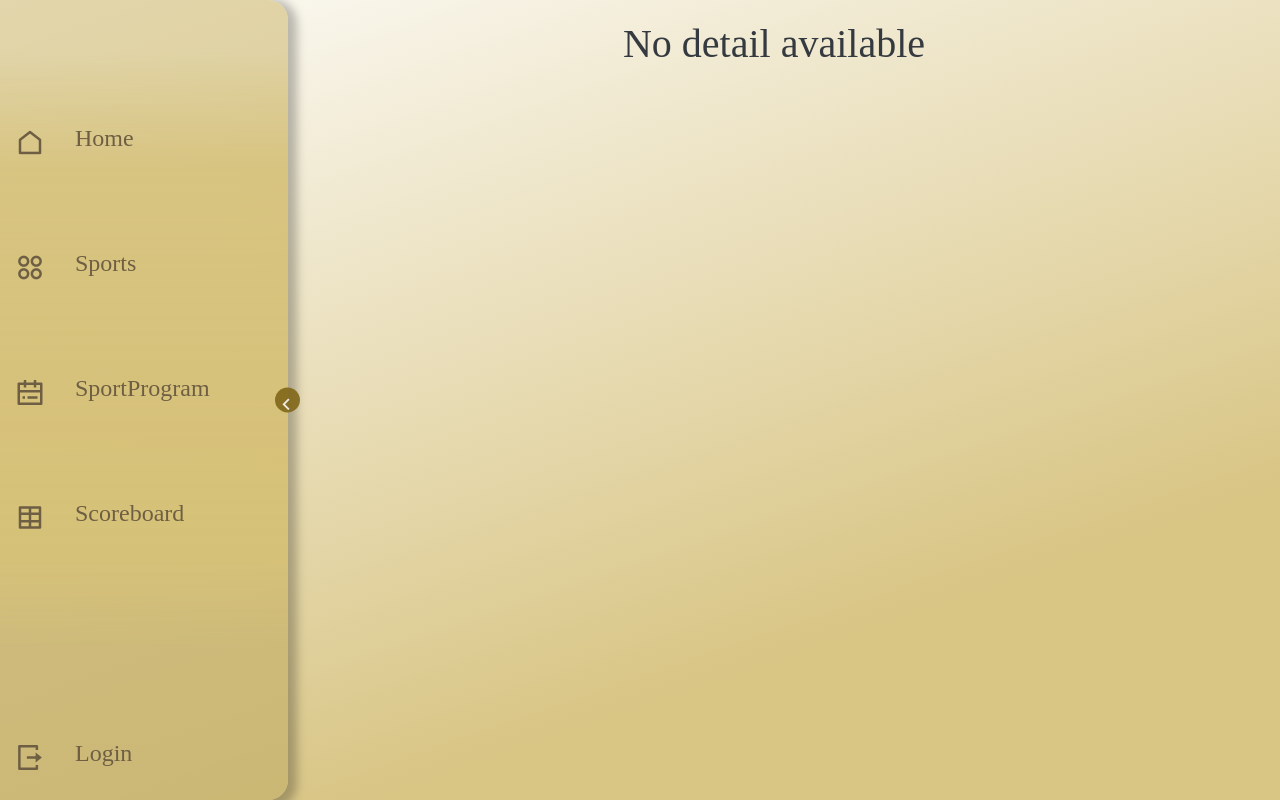
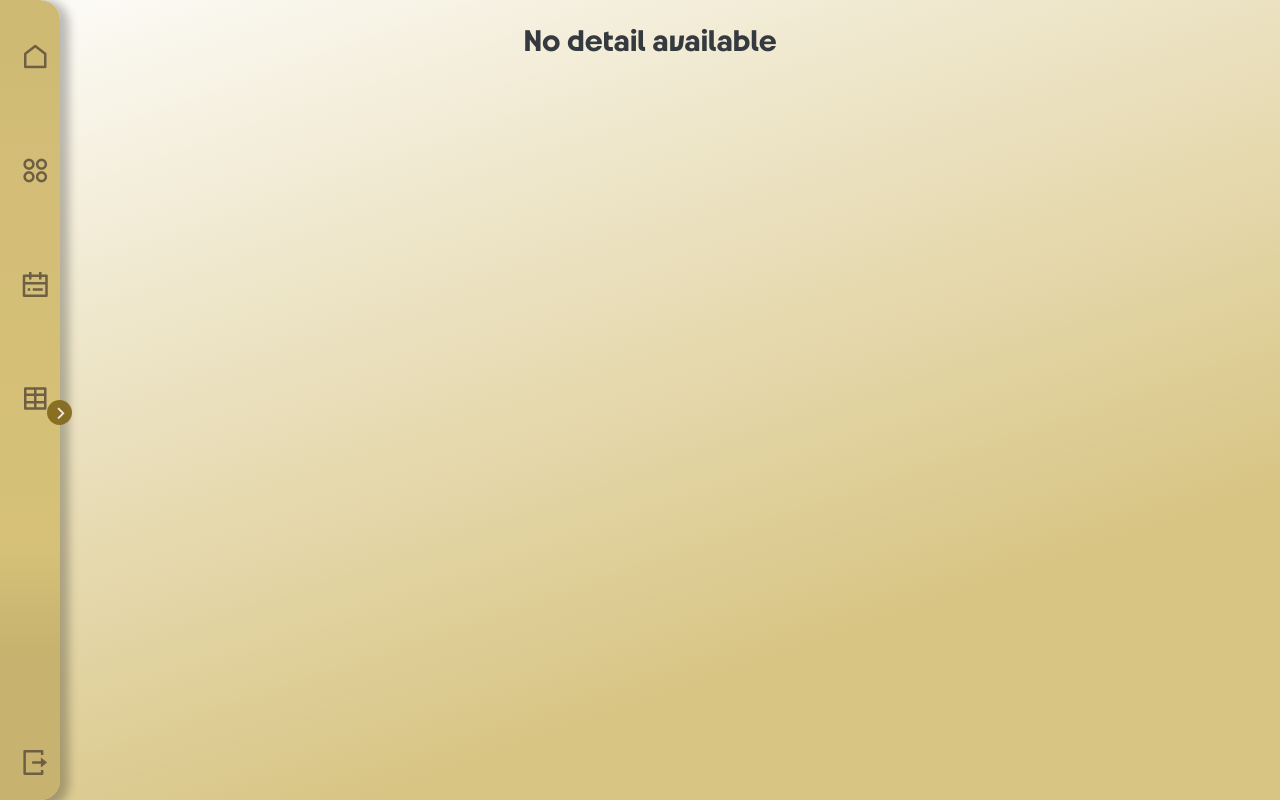
Before and after one commit to kuisskui/Audience-Application, a Django app: page /sport/1 in a window 1280 px wide. Run offline with Django 4.2, Linux system fonts and the light colour scheme; data that the repository does not hold is empty; some libraries are stand-ins or nearby versions.

Commit message:
Fixed all navbar

```diff
--- a/audience/static/audience/base.css
+++ b/audience/static/audience/base.css
@@ -36,7 +36,7 @@ body {
   border-top-left-radius: 0px;
   border-top-right-radius: 20px;
   border-bottom-left-radius: 0px;
-  background: linear-gradient(180deg, rgba(206, 186, 115, 0.58) 6.56%, rgba(212, 191, 119, 0.90) 21.15%, #D6C178 69.06%, rgba(199, 179, 111, 0.78) 81.04%);
+  background: linear-gradient(180deg, rgb(206, 186, 115) 6.56%, rgb(212, 190, 119) 21.15%, #D6C178 69.06%, rgb(199, 178, 111) 81.04%);
   box-shadow: 4px 4px 10px 5px rgba(0, 0, 0, 0.25);
   display: flex;
   position: fixed;
@@ -45,14 +45,14 @@ body {
 
 .invisible-box {
   float:left;
-  width: 60px;
+  width: 40px;
   height: 100vh;
   display: flex;
 }
 
 .invisible-box.close {
   float:left;
-  width: 60px;
+  width: 40px;
   height: 100vh;
   display: flex;
 }
--- a/audience/static/audience/sport.css
+++ b/audience/static/audience/sport.css
@@ -88,123 +88,3 @@ body {
         max-width: 100%; /* Adjust max-width for smaller screens */
     }
 }
-
-.nav {
-  float:left;
-  width: 288px;
-  height: 100%;
-  /* background: linear-gradient(#CEBA7394, #D4BF77E5, #D6C178, #C7B36FC7); */
-  border-bottom-right-radius: 20px;
-  border-top-left-radius: 0px;
-  border-top-right-radius: 20px;
-  border-bottom-left-radius: 0px;
-  background: linear-gradient(180deg, rgba(206, 186, 115, 0.58) 6.56%, rgba(212, 191, 119, 0.90) 21.15%, #D6C178 69.06%, rgba(199, 179, 111, 0.78) 81.04%);
-  box-shadow: 4px 4px 10px 5px rgba(0, 0, 0, 0.25);
-  display: flex;
-  position: fixed;
-}
-
-.invisible-box {
-  float:left;
-  width: 288px;
-  height: 100vh;
-  display: flex;
-}
-
-.invisible-box.close {
-  float:left;
-  width: 60px;
-  height: 100vh;
-  display: flex;
-}
-
-.nav.close {
-  float: left;
-  width: 60px;
-  height: 100%;
-}
-
-.nav.close .sep-icon p {
-  opacity: 0;
-  pointer-events: none;
-}
-
-.nav.close .arrow {
-  -webkit-transform: scaleX(-1);
-  transform: scaleX(-1);
-}
-/* .sp {
-  display:flex ;
-  margin: 0%;
-} */
-.paths {
-  width: 100%;
-  padding-left: 15px;
-  display: flex;
-  flex-direction: column;
-  /* background-color: #717171; */
-}
-.icon-text {
-  font-size: 30px;
-  color: #6E5F44;
-  text-decoration: none;
-  margin-bottom: 50px;
-}
-
-.sep-icon:hover {
-  color: #a43939;
-}
-
-.icon-box {
-  margin-top: 40px;
-  margin-bottom: 40px;
-  justify-content: center;
-}
-
-.sep-icon {
-  display: flex;
-}
-
-.sep-icon p {
-  font-size: 24px;
-}
-
-.usr-prof a {
-  font-size: 1px;
-}
-
-.icon {
-  min-width: 60px;
-}
-
-.paths .icon:visited {
-  text-decoration: none;
-}
-
-.nav .arrow {
-  align-items: center;
-  position: absolute;
-  top:50%;
-  right: -12px;
-  transform: translateY(-50%);
-  height: 25px;
-  width: 25px;
-  background-color: rgba(128, 102, 24, 0.9);
-  font-size: 22px;
-  color: #f0ebe3;
-  /* border-top-right-radius: 20px 40px;
-  border-bottom-right-radius: 20px 40px; */
-  border-radius: 50%;
-}
-
-.nav .log {
-
-  margin-bottom: 20px;
-  margin-top: auto;
-
-}
-
-.nav .arrow:hover {
-  background-color: #f0ebe3;
-  color: #a43939;;
-}
--- a/audience/static/audience/sports.css
+++ b/audience/static/audience/sports.css
@@ -229,6 +229,11 @@ font-size: 24px
     cursor: pointer;
     background-color: #000; /* Set the background color for the subscribe button */
     color: #fff; /* Set the text color for the subscribe button */
+    transition: all 0.4s;
+}
+
+.subscribe-button:hover {
+  opacity: 0.5;
 }
 
 .subscribe-button.subscribed {
--- a/audience/templates/audience/sport.html
+++ b/audience/templates/audience/sport.html
@@ -1,4 +1,4 @@
-{#{% extends 'audience/base.html' %}#}
+{% extends 'audience/base.html' %}
 {% load static %}
 
 <!DOCTYPE html>
@@ -14,116 +14,11 @@
     <link rel="icon" type="image/png" href="{% static 'audience/image/Web-logo.png' %}">
     <link href="https://cdn.jsdelivr.net/gh/lipis/flag-icons@6.14.0/css/flag-icons.min.css" rel="stylesheet"/>
     <link href="https://cdn.jsdelivr.net/npm/remixicon@3.5.0/fonts/remixicon.css" rel="stylesheet">
-    <link rel="stylesheet" href="{% static 'audience/sport.css' %}">
+    {% block script %}<link rel="stylesheet" href="{% static 'audience/sport.css' %}">{% endblock %}
     <title>{{ data.sport_name }} Detail</title>
 </head>
 <body>
-<div>
-<div class="invisible-box"></div>
-    <nav class="nav">
-        <div class="paths">
-
-            <div class="icon-box">
-                {% if user.is_authenticated %}
-                    <a class="icon-text" href="{% url 'user_profile:profile' %}">
-                        <div class="sep-icon">
-                            <i class="ri-user-line icon"></i>
-                            <p>{{user}}</p>
-                        </div>
-                    </a>
-                {% endif %}
-            </div>
-
-            <div class="icon-box">
-                <a class ="icon-text" href="{% url 'audience:homepage' %}">
-                    <div class="sep-icon">
-                        <i class="ri-home-line icon"></i>
-                        <p>Home</p>
-                    </div>
-                </a>
-            </div>
-
-            <div class="icon-box">
-                <a class ="icon-text" href="{% url 'audience:sports' %}">
-                    <div class="sep-icon">
-                        <!-- <i class="ri-apps-2-fill icon"></i> -->
-                        <i class="ri-apps-2-line icon"></i>
-                        <p>Sports</p>
-                    </div>
-                </a>
-            </div>
-
-            <div class="icon-box">
-                <a class ="icon-text" href="{% url 'audience:sport_program' %}">
-                    <div class="sep-icon">
-                        <i class="ri-calendar-todo-line icon"></i>
-                        <p>SportProgram</p>
-                    </div>
-                </a>
-            </div>
-
-            <div class="icon-box">
-                <a class ="icon-text" href="{% url 'audience:scoreboard' %}">
-                    <div class="sep-icon">
-                        <i class="ri-table-2 icon"></i>
-                        <p>Scoreboard</p>
-                    </div>
-                </a>
-            </div>
-
-            <div class="log">
-                {% if user.is_authenticated %}
-                <div class = "logout">
-                    <a class="icon-text" href = "{% url 'account_logout' %}">
-                        <div class="sep-icon">
-                            <i class="ri-logout-box-line icon"></i>
-                            <p>Logout</p>
-                        </div>
-                    </a>
-
-                    <!-- <div class="user_profile">
-                        <a class="icon-text" href="{% url 'user_profile:profile' %}">
-                            <div class="sep-icon">
-                               {{user}}
-                            </div>
-                        </a>
-                    </div> -->
-                </div>
-
-                {% else %}
-                    <a class="icon-text" href="{% url 'account_login' %}">
-                        <div class="sep-icon">
-                            <i class="ri-logout-box-r-line icon"></i>
-                            <p>Login</p>
-                        </div>
-
-                    </a>
-                {% endif %}
-            </div>
-
-
-        </div>
-        <div class="arrow">
-            <i class="ri-arrow-left-s-line toggle"></i>
-            <!-- <i class="ri-arrow-right-s-line"></i> -->
-        </div>
-    </nav>
-
-    <script>
-        const body = document.querySelector("body"),
-        nav = body.querySelector(".nav"),
-        invisible = body.querySelector(".invisible-box"),
-        toggle = body.querySelector(".toggle");
-
-        toggle.addEventListener("click" , () =>{
-            nav.classList.toggle("close");
-            invisible.classList.toggle("close");
-        });
-    </script>
-
-        {% block content %}{% endblock %}
-
-</div>
+    {% block content %}
         {% if data %}
             <h1 class="sportHeader">{{ data.sport_name }} Detail</h1>
             <div class="sportContainer mt-5">
@@ -166,6 +61,6 @@
         {% else %}
               <h1 class="sportHeader">No detail available</h1>
         {% endif %}
+    {% endblock %}
 </body>
-
 </html>
--- a/audience/templates/audience/sports.html
+++ b/audience/templates/audience/sports.html
@@ -94,7 +94,7 @@
         });
     });
 
-       async function toggleSubscription(event, sportId) {
+    async function toggleSubscription(event, sportId) {
         event.preventDefault();
 
         const url = "{% url 'audience:subscribe' sport_id=0 %}".replace('0', sportId);
```
Also changed, not shown: audience/static/audience/homepage.css (+8 -6 lines).
